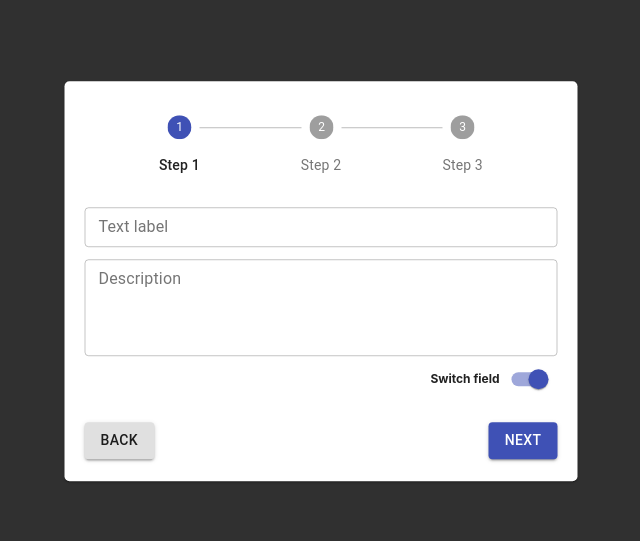
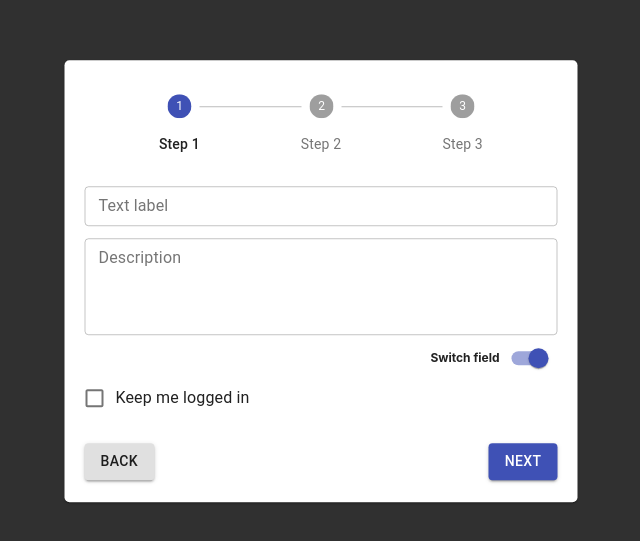
Before and after one commit to skorekm/multistep-form, a React (Create React App) app: page / in a window 1280 px wide. Shown: the part 119-660 px from the top of the page, without its empty margins (319-959 px from the left). Built offline with nearby package versions, Linux system fonts and the light colour scheme.

Commit message:
feat: add checkbox field

```diff
--- a/src/Form/Form.tsx
+++ b/src/Form/Form.tsx
@@ -5,6 +5,7 @@ import { Stepper } from '../components/Stepper';
 import { useStepper } from '../components/Stepper/useStepper';
 import { FormWrapper, FormNavigation } from './Form.styles';
 import { FormikSwitchField } from '../shared/FormikSwitchField';
+import { FormikCheckboxField } from '../shared/FormikCheckboxField';
 
 export const Form = () => {
   const formSteps = ['Step 1', 'Step 2', 'Step 3'];
@@ -45,6 +46,11 @@ export const Form = () => {
               color="primary"
               component={FormikSwitchField}
             />
+            <Field
+              name="remember"
+              label="Keep me logged in"
+              component={FormikCheckboxField}
+            />
           </>
         </Formik>
         <FormNavigation>
--- /dev/null
+++ b/src/shared/FormikCheckboxField/FormikCheckboxField.tsx
@@ -0,0 +1,33 @@
+// @ts-nocheck
+import React from "react";
+import { FormControlLabel, Checkbox } from "@material-ui/core";
+
+export const FormikCheckboxField = ({
+    field,
+    form,
+    ...otherProps
+}): React.ReactElement => {
+    return (
+        <>
+            <FormControlLabel
+                {...otherProps}
+                control={
+                    <Checkbox
+                        checked={field.value}
+                        onClick={e => {
+                            form.handleChange({
+                                target: {
+                                    name: field.name,
+                                    value: !field.value
+                                }
+                            })
+                        }}
+                        name="rememberMe"
+                    />
+                }
+                label={otherProps.label}
+                labelPlacement="end"
+            />
+        </>
+    );
+};
--- /dev/null
+++ b/src/shared/FormikCheckboxField/index.ts
@@ -0,0 +1,3 @@
+import { FormikCheckboxField } from './FormikCheckboxField';
+
+export { FormikCheckboxField };
```
